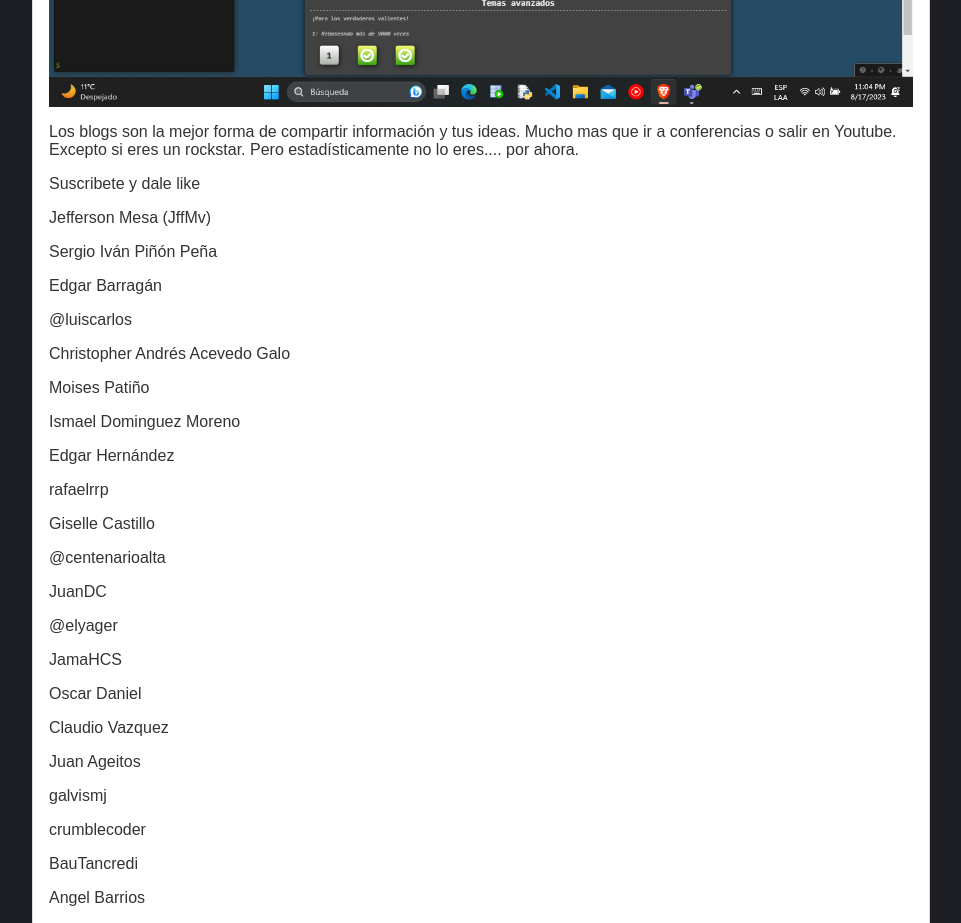
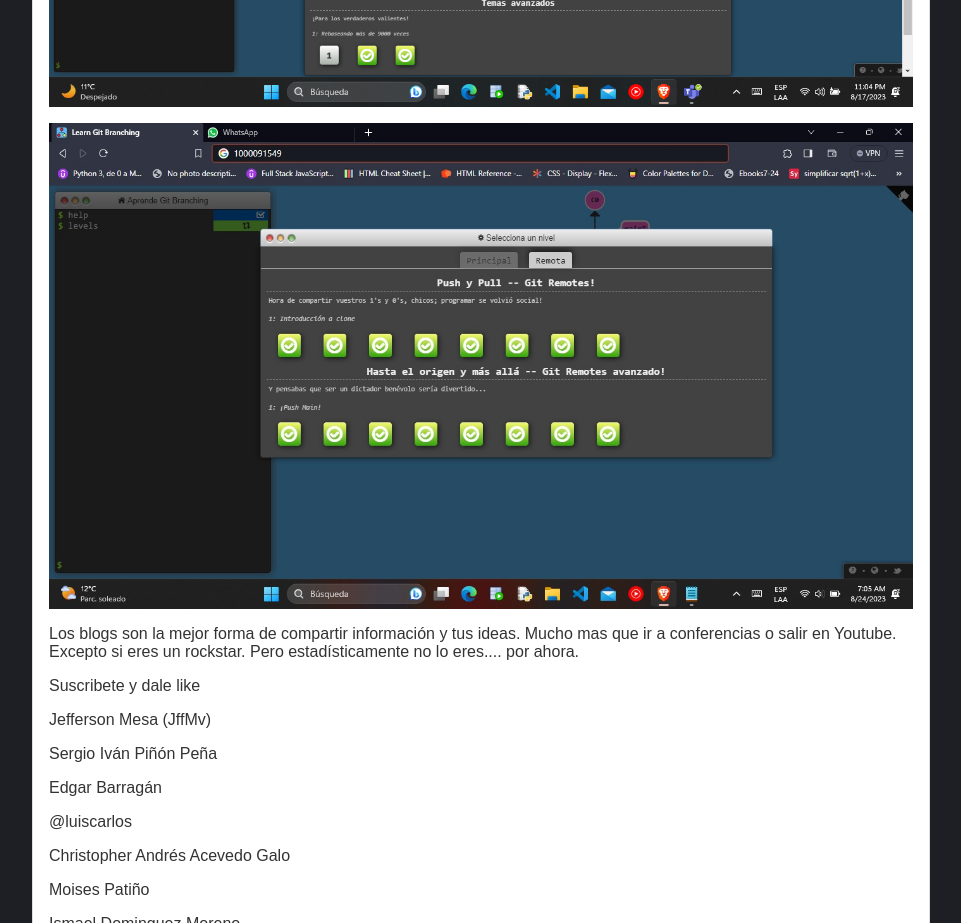
Before and after one commit to JffMv/JffMv.github.io, a plain HTML site: page index.html in a window 1280 px wide. Shown: the part 1020-1943 px from the top of the page, without its empty margins (159-1120 px from the left). Drawn offline with Linux system fonts and the light colour scheme.

Commit message:
Update index.html with git learning remote

```diff
--- a/index.html
+++ b/index.html
@@ -15,6 +15,7 @@
                 <p>Y este es el p&aacute;rrafo de inicio donde vamos a explicar las cosas incre&iacute;bles que se pueden hacer con ramas</p>
                 <p><img src="imagenes/1.png" width="100%" /></p>
 		<p><img src="imagenes/2.png" width="100%" /></p>
+		<p><img src="imagenes/IMG-20230824-WA0001.jpg" width="100%" /></p>
                 <p>Los blogs son la mejor forma de compartir informaci&oacute;n y tus ideas. Mucho mas que ir a conferencias o salir en Youtube. Excepto si eres un rockstar. Pero estad&iacute;sticamente no lo eres.... por ahora.</p>
                 <p>Suscribete y dale like</p>
                 <p>Jefferson Mesa (JffMv)</p>
```
